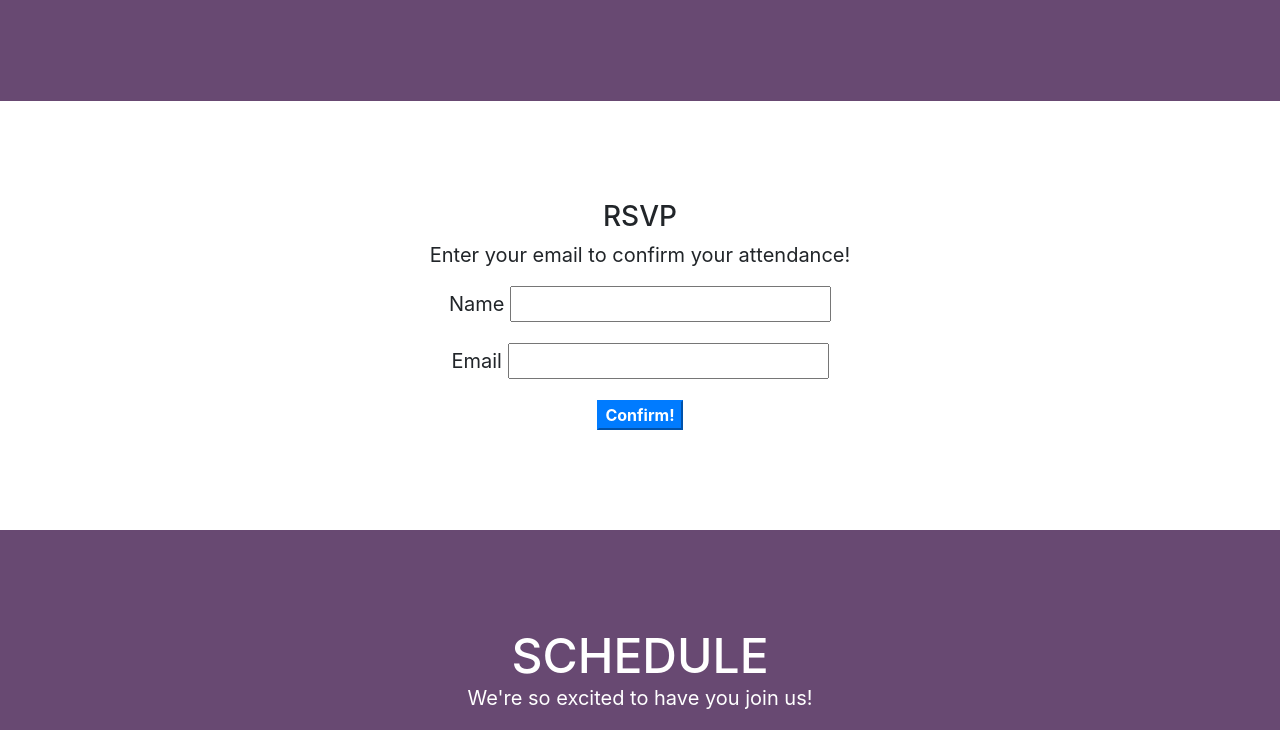
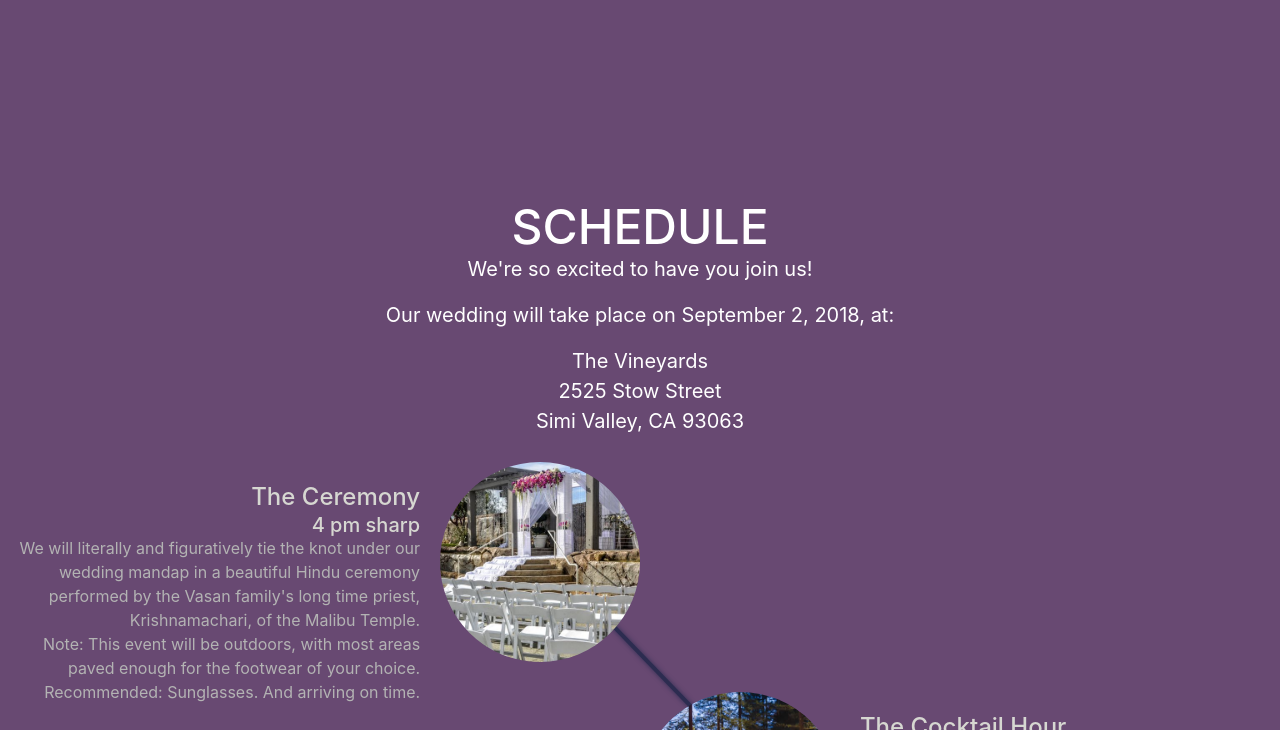
Before and after one commit to Shree33/NishaVimashWedding, a website with bundled scripts: page index.html in a window 1280 px wide. Shown: the part 713-1443 px from the top of the page. Built offline with nearby package versions, Linux system fonts and the light colour scheme.

Commit message:
comment rsvp out

```diff
--- a/index.html
+++ b/index.html
@@ -81,7 +81,7 @@
       </div>
     </header>
 
-  <section id="RSVP">
+<!--   <section id="RSVP">
       <h3 class="text-center">RSVP</h3>
       <p class="text-center">Enter your email to confirm your attendance!</p>
 
@@ -96,7 +96,7 @@
         <div id='success'></div>
         <button class = "btn-primary" type='submit'>Confirm!</button>
       </form>
-  </section>
+  </section> -->
 
     <section class="success" id="schedule">
       <div class="container">
```
